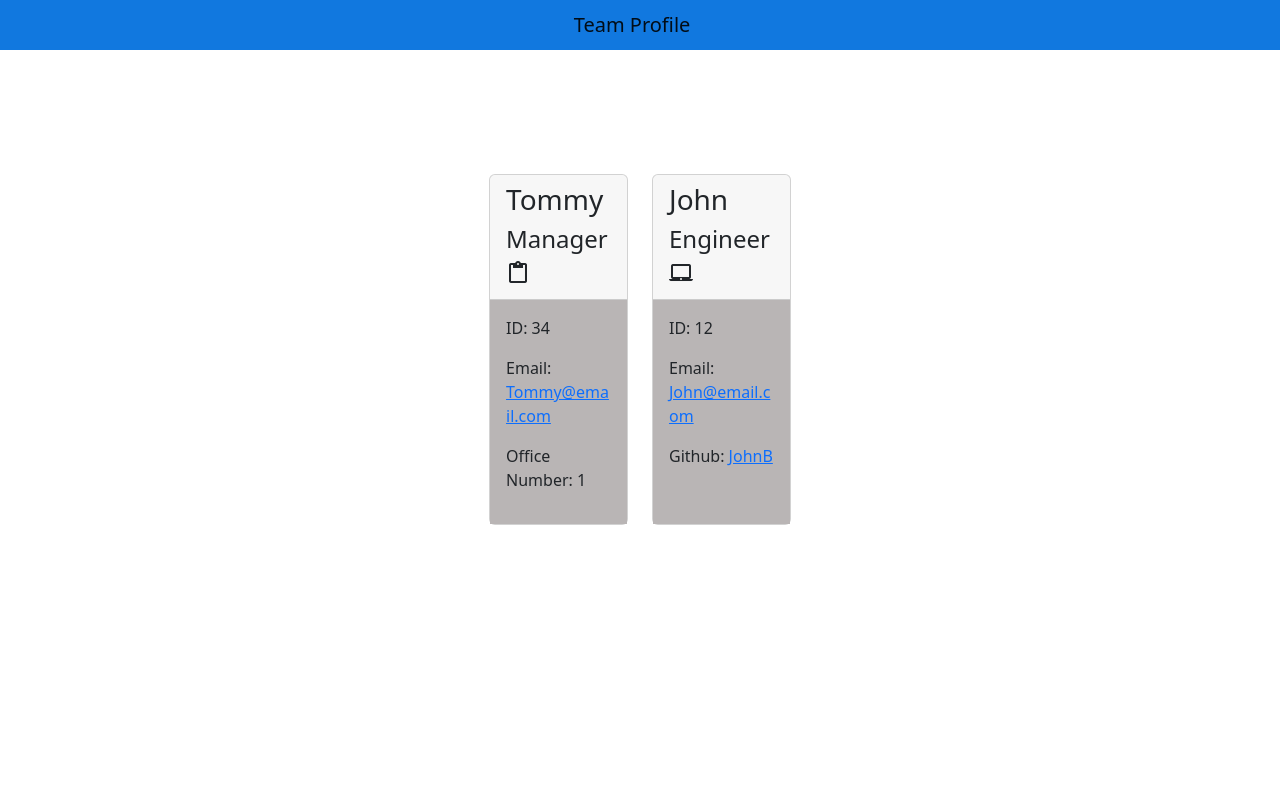
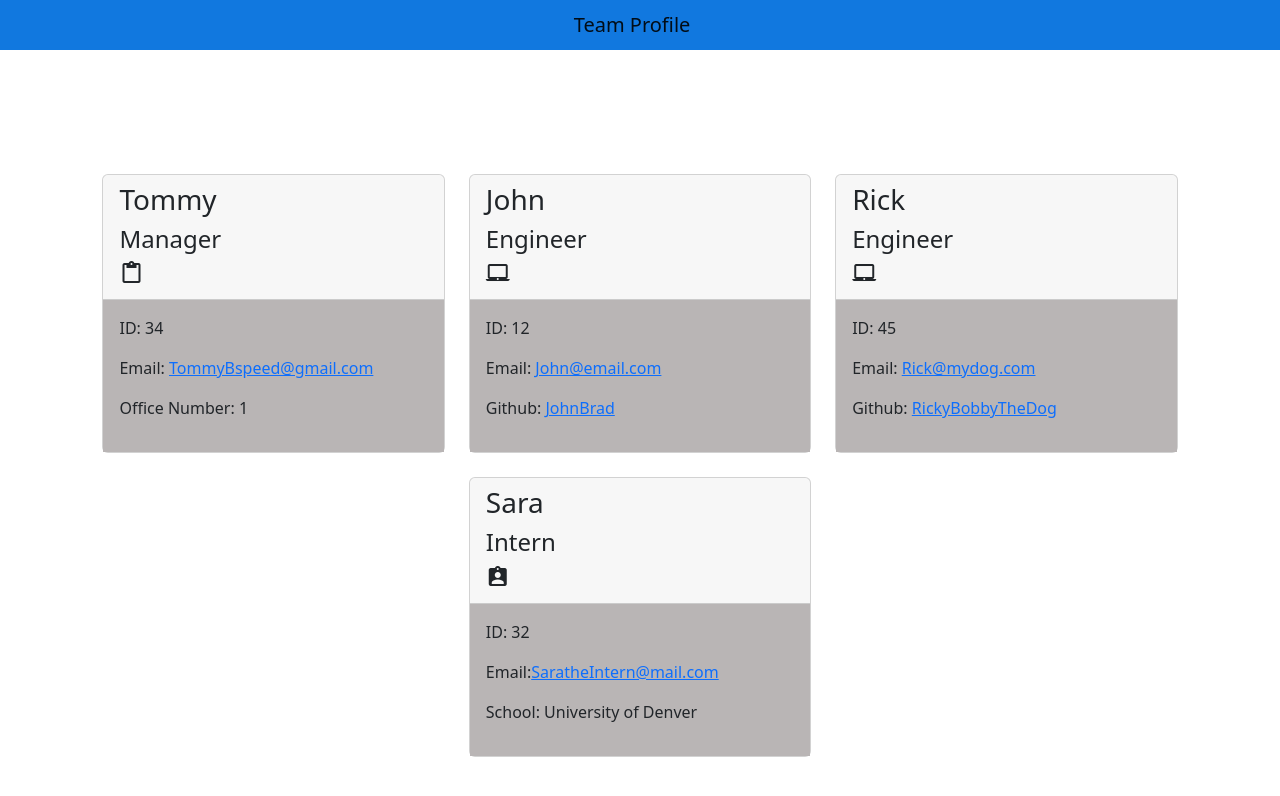
Before and after one commit to TommyBspeed/team-profile, a website: page dist/index.html in a window 1280 px wide. Drawn offline with nearby package versions, Linux system fonts and the light colour scheme.

```diff
--- a/dist/index.html
+++ b/dist/index.html
@@ -30,7 +30,7 @@
 
             <div class="card-body">
                 <p class="id">ID: 34</p>
-                <p class="email">Email: <a href="mailto:Tommy@email.com">Tommy@email.com</a></p>
+                <p class="email">Email: <a href="mailto:TommyBspeed@gmail.com">TommyBspeed@gmail.com</a></p>
                 <p class="office">Office Number: 1</p>
             </div>
 
@@ -47,11 +47,42 @@
             <div class="card-body">
                 <p class="id">ID: 12</p>
                 <p class="email">Email: <a href="mailto:John@email.com">John@email.com</a></p>
-                <p class="github">Github: <a href="https://github.com/JohnB">JohnB</a></p>
+                <p class="github">Github: <a href="https://github.com/JohnBrad">JohnBrad</a></p>
             </div>
 
         </div>
     </div>
+
+    <div class="col-4 mt-4">
+        <div class="card h-100">
+            <div class="card-header">
+                <h3>Rick</h3>
+                <h4>Engineer</h4><i class="material-icons">laptop_mac</i>
+            </div>
+
+            <div class="card-body">
+                <p class="id">ID: 45</p>
+                <p class="email">Email: <a href="mailto:Rick@mydog.com">Rick@mydog.com</a></p>
+                <p class="github">Github: <a href="https://github.com/RickyBobbyTheDog">RickyBobbyTheDog</a></p>
+            </div>
+
+        </div>
+    </div>
+
+    <div class="col-4 mt-4">
+        <div class="card h-100">
+            <div class="card-header">
+                <h3>Sara</h3>
+                <h4>Intern</h4><i class="material-icons">assignment_ind</i>
+            </div>
+
+            <div class="card-body">
+                <p class="id">ID: 32</p>
+                <p class="email">Email:<a href="mailto:SaratheIntern@mail.com">SaratheIntern@mail.com</a></p>
+                <p class="school">School: University of Denver</p>
+            </div>
+    </div>
+</div>
 
               </div>
           </div>
```
